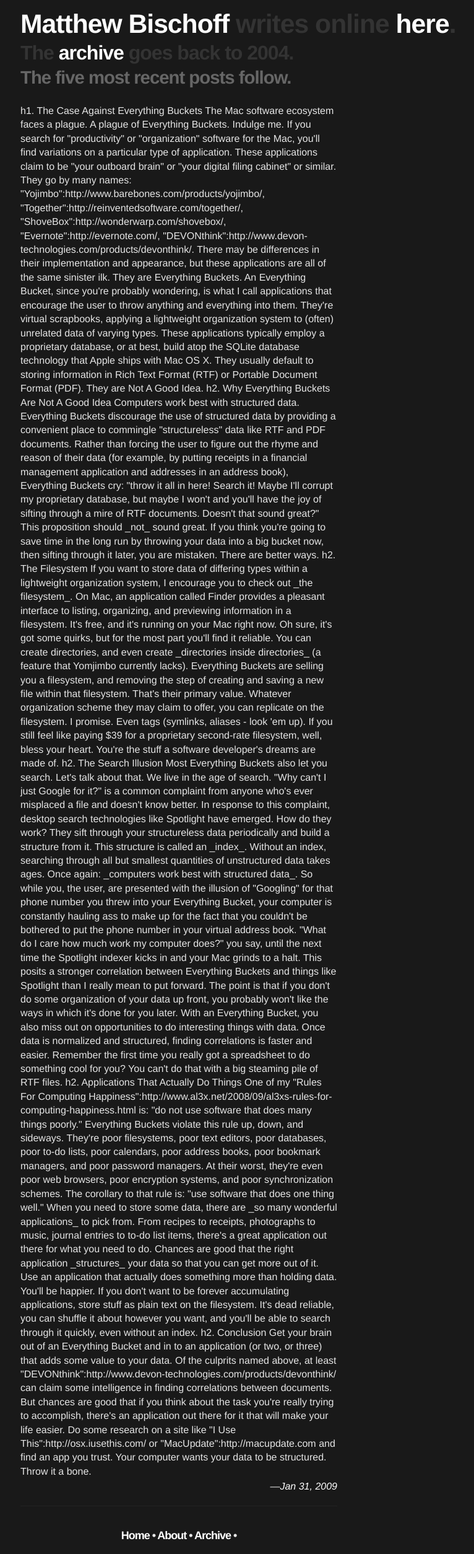
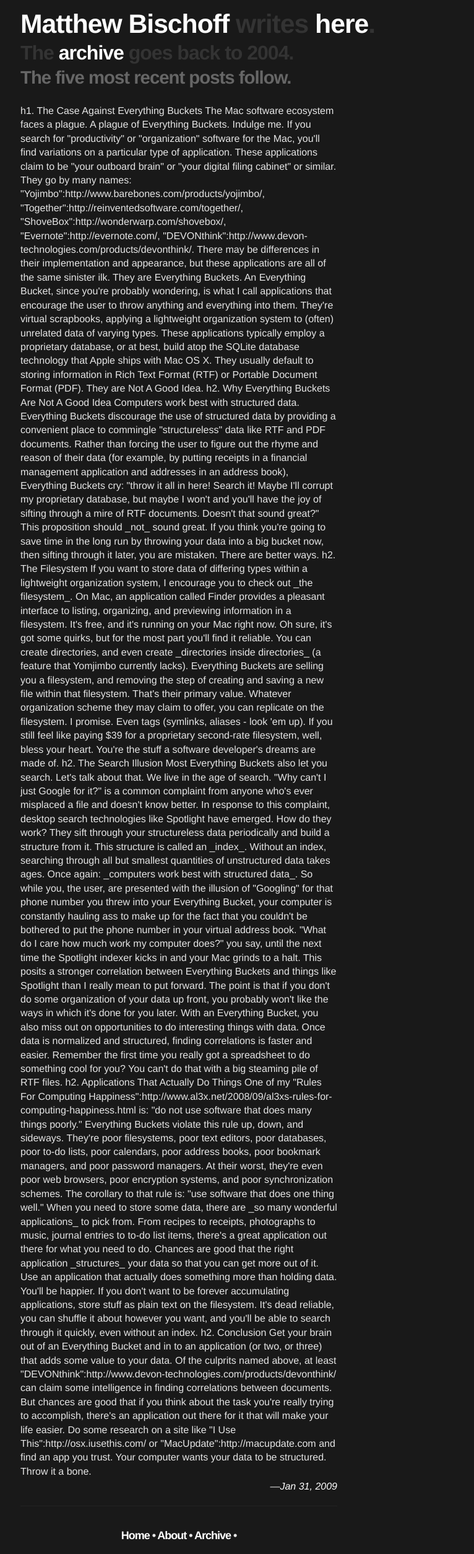
Before and after one commit to mbbischoff/website, a Jekyll site: the page built from index.html, in a window 1280 px wide. Shown: the whole page at 62% size, without its empty margins (287-1053 px from the left). Built offline with Jekyll 4.4.1, drawn with Linux system fonts in a browser that asks for light colours.

Commit message:
More changes.

```diff
--- a/_layouts/default.html
+++ b/_layouts/default.html
@@ -11,7 +11,7 @@
   </head>
   <body>
     <h1 id="title">
-      <a href="/about.html" title="About">Matthew Bischoff</a> writes online <a href="/" title="Home">here</a>.
+      <a href="/about.html" title="About">Matthew Bischoff</a> writes <a href="/" title="Home">here</a>.
     </h1>
     <h2 id="subtitle">
       The <a href="/archive.html" title="Archive">archive</a> goes back to 2004.
--- a/css/screen.css
+++ b/css/screen.css
@@ -17,7 +17,7 @@
   text-decoration: none;
 }
 a:visited {
-  color: #660000;
+  color: #fff;
   text-decoration: none;
 }
 a:hover {
```
